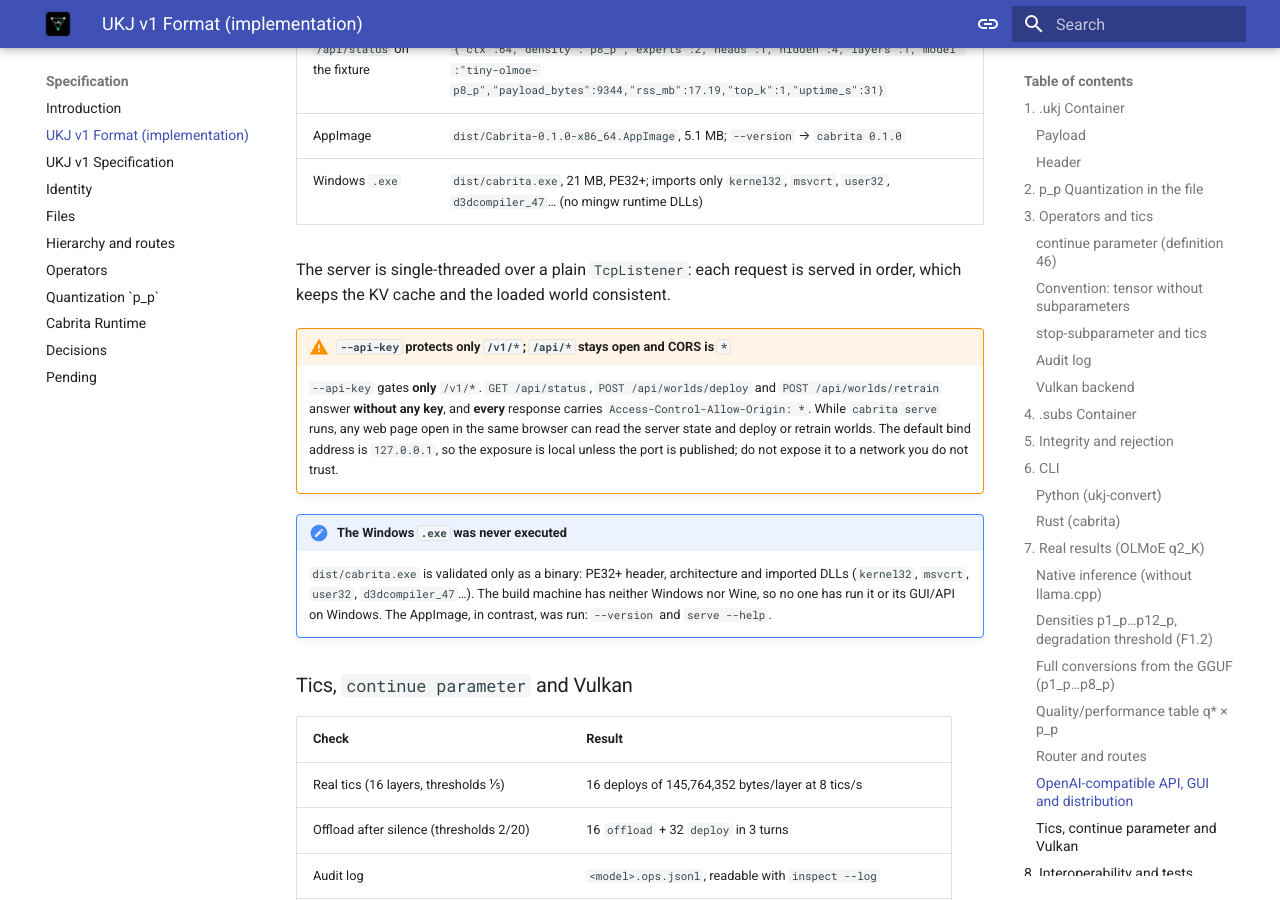
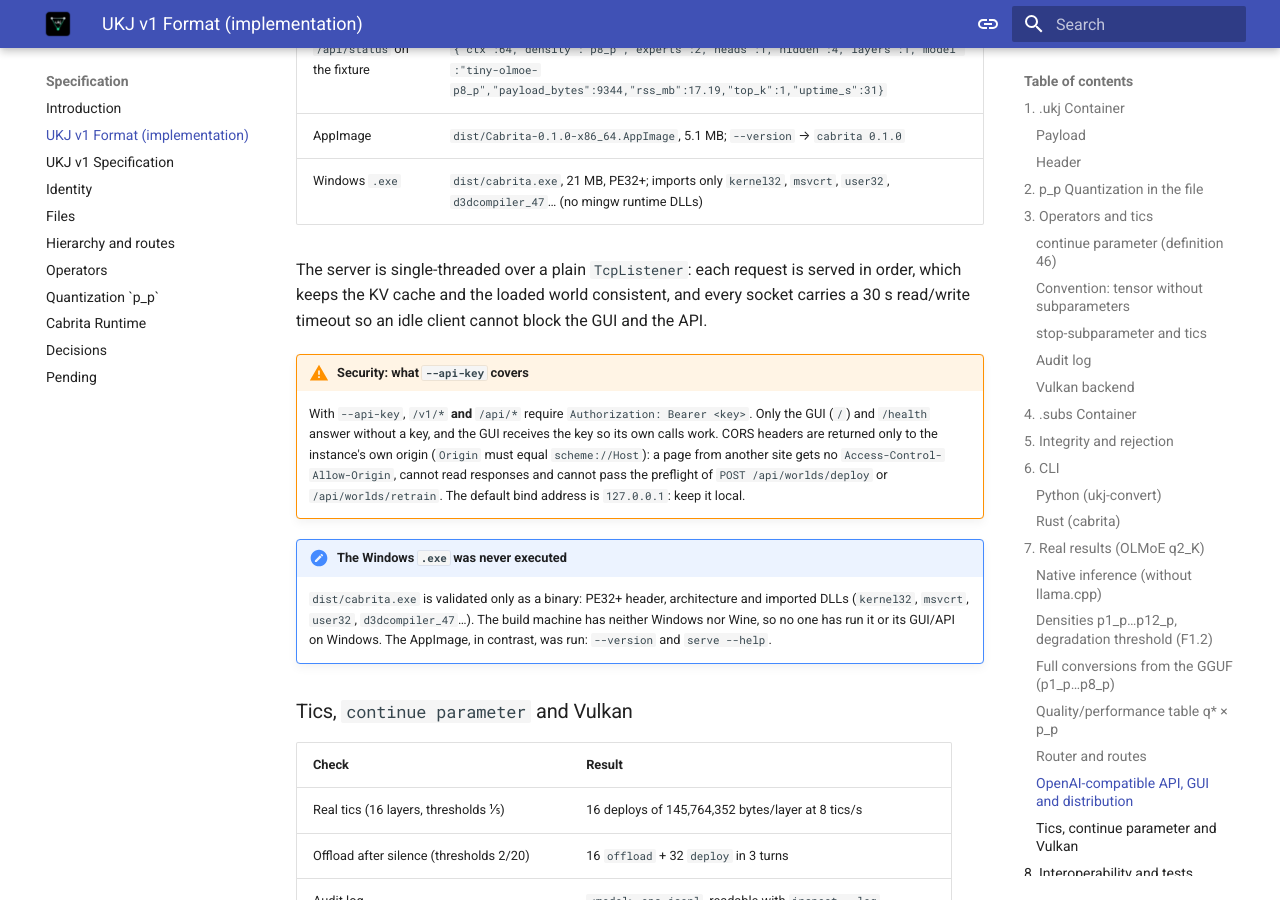
Before and after one commit to unoangel27-oss/docs-UKJ, an MkDocs documentation site: the page built from docs/formato-ukj-v1.md, in a window 1280 px wide and 900 px high, scrolled down 15233 px. Built offline with MkDocs 1.6.1 and Material for MkDocs 9.7.7, drawn with Linux system fonts in a browser that asks for light colours.

Commit message:
Correct the server security note in the documentation
With --api-key both /v1/* and /api/* require the bearer key, only the GUI and /health stay open, and CORS headers go to the instance's own origin.

Co-authored-by: OpenBot <335604065+openbotgit[bot]@users.noreply.github.com>

````diff
--- a/docs/formato-ukj-v1.md
+++ b/docs/formato-ukj-v1.md
@@ -323,7 +323,7 @@ python3 scripts/check_full_conversions.py --gguf ../olmoe-q2_k.gguf \
   --backend vulkan --vulkan-cache-mb 4096
 ```
 
-`--subs-dir` changes the model root (by default `~/.cabrita/models`). `cabrita verify --quick` omits the payload SHA-256. `cabrita chat` uses mmap and dequantizes per block: there is no full model copy in RAM. `chat` trains the router with `--worlds` (by default it looks for `worlds/olmoe.json` or `../worlds/olmoe.json`) and masks the experts of the chosen world; if the text does not exceed the threshold, it warns and uses the base model. `--world` forces a world; `--mask-all` and `--no-renorm` are diagnostics. `--tics` activates the tic engine and `--log` writes `<model>.ops.jsonl`; `inspect --log` shows it. `--backend vulkan` is explicit and `--vulkan-cache-mb` limits the GPU weight cache. `cabrita world backup` copies the taxonomy with a SHA-256 manifest; `world restore` validates the backup and rolls back to `<worlds>/checkpoints` on failure; `world retrain` trains the linear router and writes `<worlds>.router.json`. `cabrita serve` exposes `/v1/models`, `/v1/chat/completions` and `/v1/completions` plus an embedded GUI at `/`; the GUI lists worlds, opens a world and deploys its expert ranges. HTTPS is enabled with `--tls-cert`/`--tls-key`, and `--api-key` protects `/v1/*`.
+`--subs-dir` changes the model root (by default `~/.cabrita/models`). `cabrita verify --quick` omits the payload SHA-256. `cabrita chat` uses mmap and dequantizes per block: there is no full model copy in RAM. `chat` trains the router with `--worlds` (by default it looks for `worlds/olmoe.json` or `../worlds/olmoe.json`) and masks the experts of the chosen world; if the text does not exceed the threshold, it warns and uses the base model. `--world` forces a world; `--mask-all` and `--no-renorm` are diagnostics. `--tics` activates the tic engine and `--log` writes `<model>.ops.jsonl`; `inspect --log` shows it. `--backend vulkan` is explicit and `--vulkan-cache-mb` limits the GPU weight cache. `cabrita world backup` copies the taxonomy with a SHA-256 manifest; `world restore` validates the backup and rolls back to `<worlds>/checkpoints` on failure; `world retrain` trains the linear router and writes `<worlds>.router.json`. `cabrita serve` exposes `/v1/models`, `/v1/chat/completions` and `/v1/completions` plus an embedded GUI at `/`; the GUI lists worlds, opens a world and deploys its expert ranges. HTTPS is enabled with `--tls-cert`/`--tls-key`, and `--api-key` protects `/v1/*` and `/api/*`.
 
 ## 7. Real results (OLMoE q2_K)
 
@@ -488,18 +488,20 @@ The experts per layer were measured with `examples/experts.rs`, which runs the r
 | Windows `.exe` | `dist/cabrita.exe`, 21 MB, PE32+; imports only `kernel32`, `msvcrt`, `user32`, `d3dcompiler_47`… (no mingw runtime DLLs) |
 
 The server is single-threaded over a plain `TcpListener`: each request is served
-in order, which keeps the KV cache and the loaded world consistent.
+in order, which keeps the KV cache and the loaded world consistent, and every
+socket carries a 30 s read/write timeout so an idle client cannot block the GUI
+and the API.
 
-!!! warning "`--api-key` protects only `/v1/*`; `/api/*` stays open and CORS is `*`"
+!!! warning "Security: what `--api-key` covers"
 
-    `--api-key` gates **only** `/v1/*`. `GET /api/status`, `POST
-    /api/worlds/deploy` and `POST /api/worlds/retrain` answer **without any
-    key**, and **every** response carries
-    `Access-Control-Allow-Origin: *`. While `cabrita serve` runs, any web page
-    open in the same browser can read the server state and deploy or retrain
-    worlds. The default bind address is `127.0.0.1`, so the exposure is local
-    unless the port is published; do not expose it to a network you do not
-    trust.
+    With `--api-key`, `/v1/*` **and** `/api/*` require
+    `Authorization: Bearer <key>`. Only the GUI (`/`) and `/health` answer
+    without a key, and the GUI receives the key so its own calls work. CORS
+    headers are returned only to the instance's own origin (`Origin` must
+    equal `scheme://Host`): a page from another site gets no
+    `Access-Control-Allow-Origin`, cannot read responses and cannot pass the
+    preflight of `POST /api/worlds/deploy` or `/api/worlds/retrain`. The
+    default bind address is `127.0.0.1`: keep it local.
 
 !!! note "The Windows `.exe` was never executed"
 
````
Also changed, not shown: docs/index.md (+8 -7 lines).
